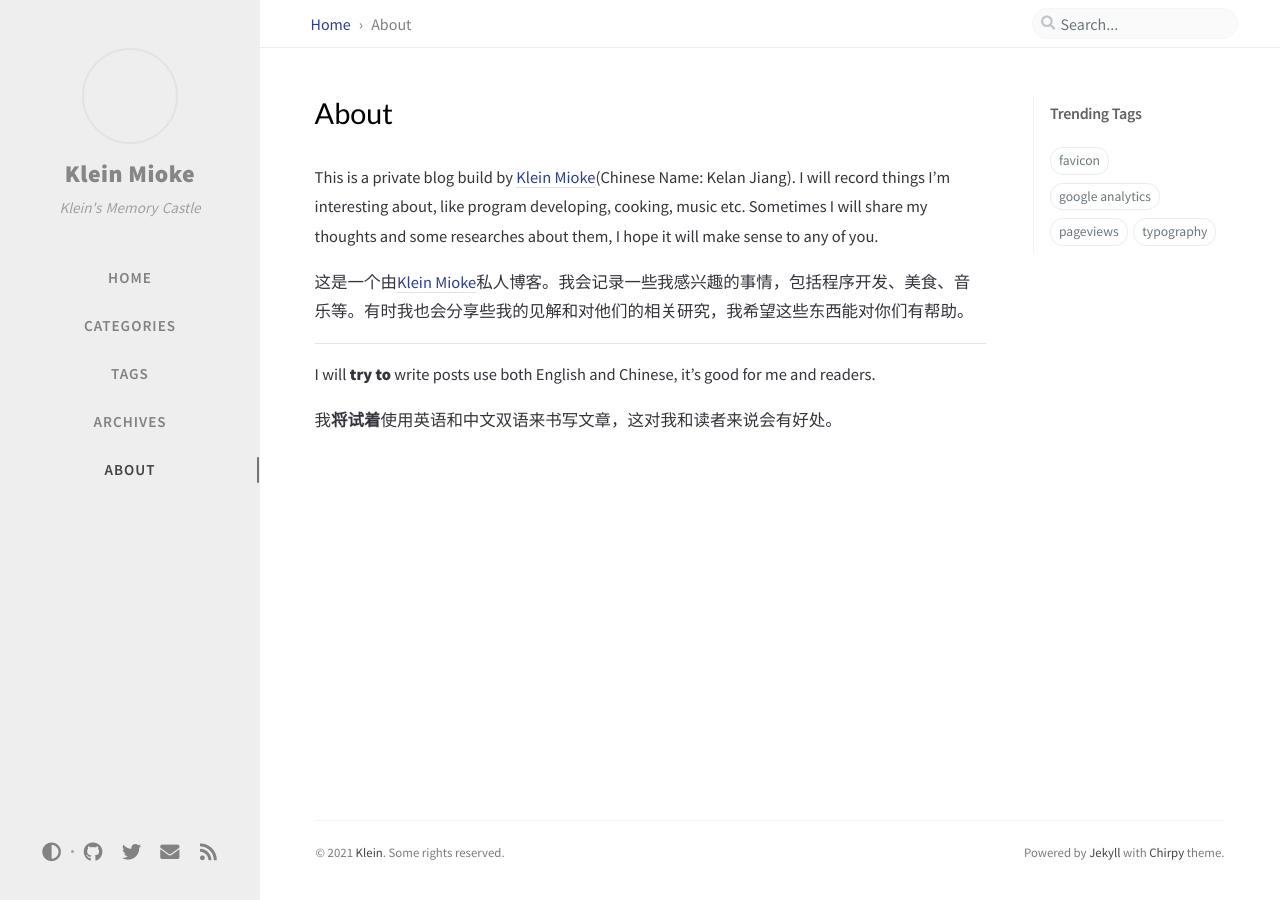
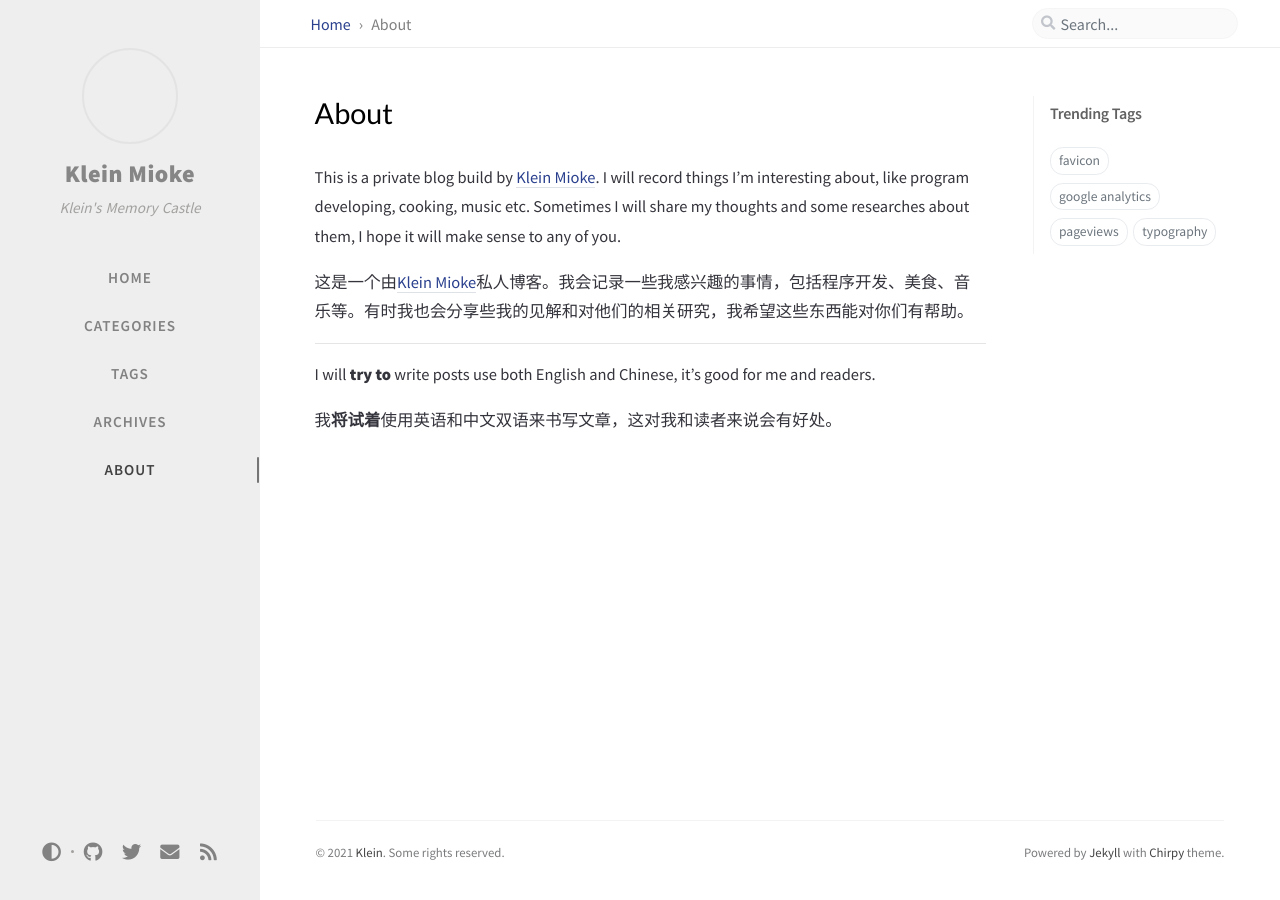
Before and after one commit to Mioke/mioke.github.io, a Jekyll site: the page built from _tabs/about.md, in a window 1280 px wide. Built offline with Jekyll 4.4.1, drawn with Linux system fonts in a browser that asks for light colours; nearby versions of some CDN libraries; comment, search, counter and statistics services are not loaded.

Commit message:
Update About.

```diff
--- a/_tabs/about.md
+++ b/_tabs/about.md
@@ -4,7 +4,7 @@ icon: fas fa-info-circle
 order: 4
 ---
 
-This is a private blog build by [Klein Mioke](https://github.com/Mioke)(Chinese Name: Kelan Jiang). I will record things I'm interesting about, like program developing, cooking, music etc. Sometimes I will share my thoughts and some researches about them, I hope it will make sense to any of you.
+This is a private blog build by [Klein Mioke](https://github.com/Mioke). I will record things I'm interesting about, like program developing, cooking, music etc. Sometimes I will share my thoughts and some researches about them, I hope it will make sense to any of you.
 
 这是一个由[Klein Mioke](https://github.com/Mioke)私人博客。我会记录一些我感兴趣的事情，包括程序开发、美食、音乐等。有时我也会分享些我的见解和对他们的相关研究，我希望这些东西能对你们有帮助。
 
```
